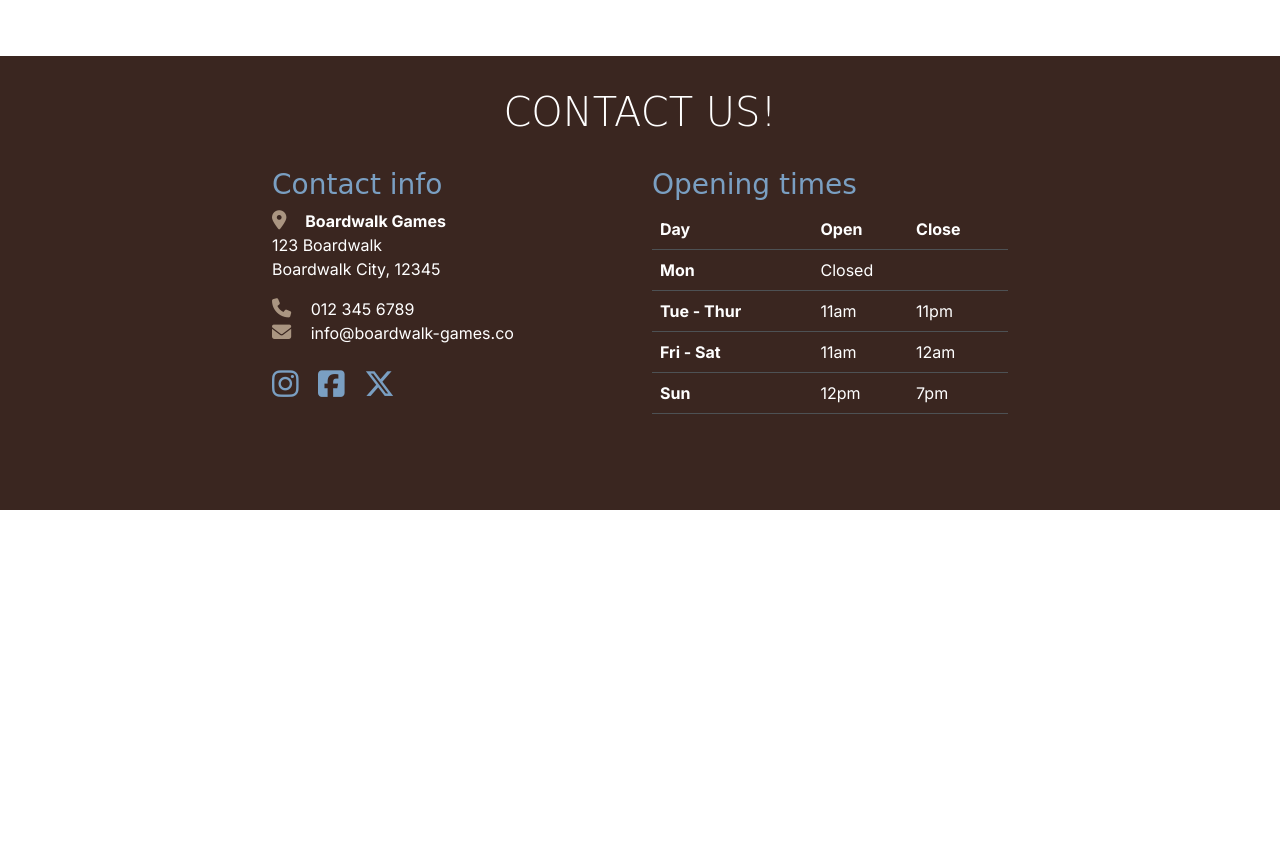
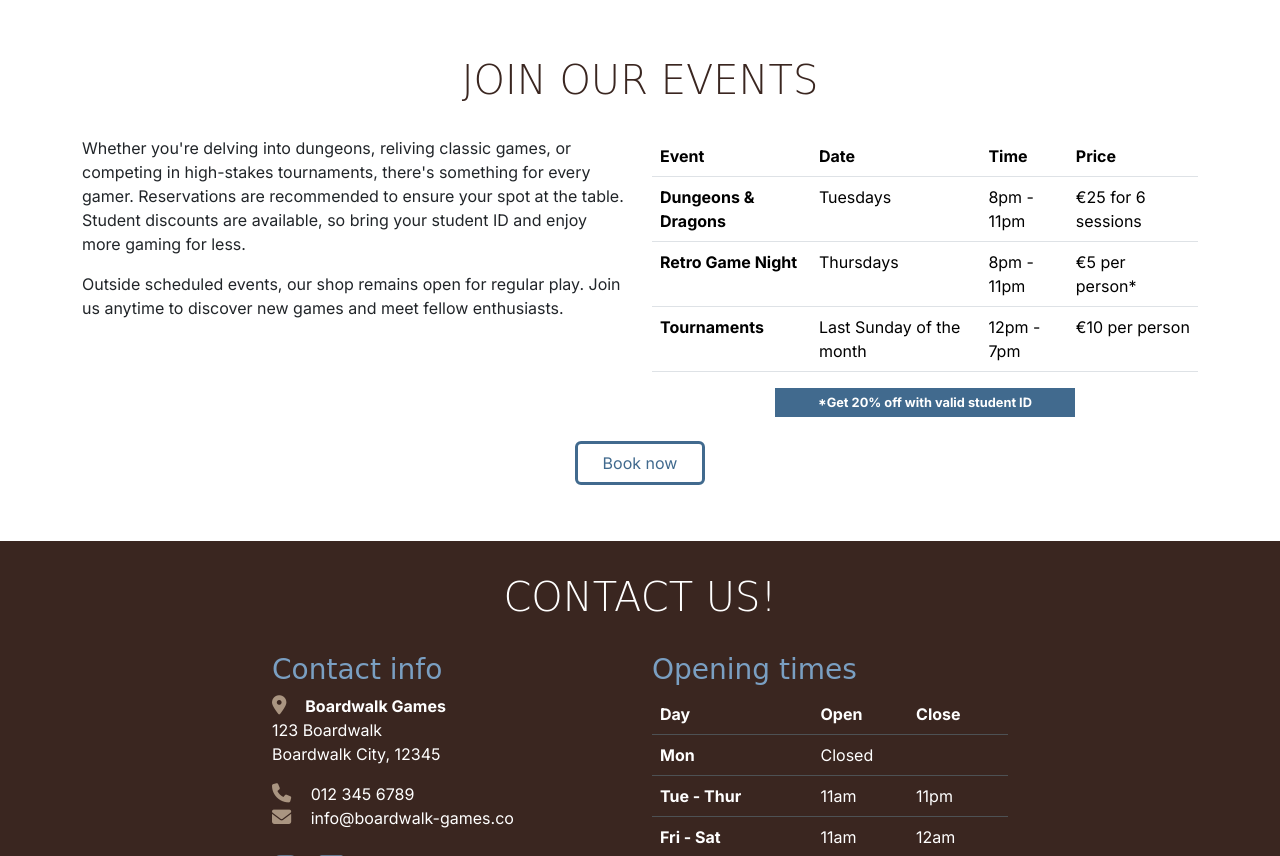
Before and after one commit to llama2409/boardwalk-games, a plain HTML site: page index.html in a window 1280 px wide. Shown: the part 1120-1976 px from the top of the page. Before the commit the page ends 1630 px from the top, so only its background shows below. Drawn offline with nearby package versions, Linux system fonts and the light colour scheme; a web font is replaced by a local one.

Commit message:
Add and style the Join our Events section

```diff
--- a/assets/css/style.css
+++ b/assets/css/style.css
@@ -95,6 +95,23 @@ h2 {
     margin-bottom: 1.5rem;
 }
 
+/* Events */#
+
+#events .table{
+    font-size: 0.7rem;
+}
+
+.student-discount {
+    background-color: var(--highlight-color);
+    font-weight: bold;
+    color: white;
+    display: block;
+    max-width: 300px;
+    margin: auto;
+    padding: 5px 10px;
+    font-size: 0.8rem;
+}
+
 /* Game library cards */
 
 #new-games .card,
--- a/index.html
+++ b/index.html
@@ -184,7 +184,6 @@
       </div>
     </header>
 
-    <!-- main element to hold all key sections of the home page. It is not part of the grid structure -->
     <main>
         <!-- Services section -->
         <section id="services" class="container section">
@@ -194,11 +193,8 @@
                 </div>
                 <div class="col-12 col-md-6 col-xl-3">
                     <div class="card">
-              <img
-                src="assets/images/services-1.webp"
-                class="card-img-top"
-                alt="Boardwalk games cafe table by a window, stacks of boardgames can be seen on the table"
-              />
+                        <img src="assets/images/services-1.webp" class="card-img-top"
+                            alt="Boardwalk games cafe table by a window, stacks of boardgames can be seen on the table">
                         <div class="card-body">
                             <h3 class="card-title sub-heading-color">Play in our cafe</h3>
                             <p class="card-text">
@@ -214,11 +210,8 @@
                 </div>
                 <div class="col-12 col-md-6 col-xl-3">
                     <div class="card">
-              <img
-                src="assets/images/services-2.webp"
-                class="card-img-top"
-                alt="Board games stacked in bookshelves, a man can be seen browsing the shelves"
-              />
+                        <img src="assets/images/services-2.webp" class="card-img-top"
+                            alt="Board games stacked in bookshelves, a man can be seen browsing the shelves" />
                         <div class="card-body">
                             <!-- bootstrap cards come as h5 by default, changed to h3 to fit project heading hierarchy -->
                             <h3 class="card-title sub-heading-color">Game library</h3>
@@ -235,7 +228,7 @@
                 </div>
                 <div class="col-12 col-md-6 col-xl-3">
                     <div class="card">
-              <img src="assets/images/services-3.webp" class="card-img-top" />
+                        <img src="assets/images/services-3.webp" class="card-img-top">
                         <div class="card-body">
                             <h3 class="card-title sub-heading-color">Events</h3>
                             <p class="card-text">
@@ -251,11 +244,8 @@
                 </div>
                 <div class="col-12 col-md-6 col-xl-3">
                     <div class="card">
-              <img
-                src="assets/images/services-4.webp"
-                class="card-img-top"
-                alt="A kids party being held at Boardwalk Games"
-              />
+                        <img src="assets/images/services-4.webp" class="card-img-top"
+                            alt="A kids party being held at Boardwalk Games">
                         <div class="card-body">
                             <h3 class="card-title sub-heading-color">Kids parties</h3>
                             <p class="card-text">
@@ -268,6 +258,59 @@
                             <p class="mb-0">From €7 per child</p>
                         </div>
                     </div>
+                </div>
+            </div>
+        </section>
+        <section id="events" class="container section">
+            <div class="row">
+                <div class="col-12">
+                    <h2 class="display-6 text-center">Join our events</h2>
+                </div>
+
+                <div class="col-12 col-xl-6">
+                    <p>Whether you're delving into dungeons, reliving classic games, or competing in high-stakes
+                        tournaments, there's something for every gamer. Reservations are recommended to ensure your spot
+                        at the table. Student discounts are available, so bring your student ID and enjoy more gaming
+                        for less.</p>
+                    <p>Outside scheduled events, our shop remains open for regular play. Join us anytime to discover new
+                        games and meet fellow enthusiasts.</p>
+                </div>
+                <div class="col-12 col-xl-6">
+                    <table class="table table-hover">
+                        <thead>
+                            <tr>
+                                <th scope="col">Event</th>
+                                <th scope="col">Date</th>
+                                <th scope="col">Time</th>
+                                <th scope="col">Price</th>
+                            </tr>
+
+                        </thead>
+                        <tbody>
+                            <tr>
+                                <th scope="row">Dungeons & Dragons</th>
+                                <td>Tuesdays</td>
+                                <td>8pm - 11pm</td>
+                                <td>€25 for 6 sessions</td>
+                            </tr>
+                            <tr>
+                                <th scope="row">Retro Game Night</th>
+                                <td>Thursdays</td>
+                                <td>8pm - 11pm</td>
+                                <td>€5 per person*</td>
+                            </tr>
+                            <tr>
+                                <th scope="row">Tournaments</th>
+                                <td>Last Sunday of the month</td>
+                                <td>12pm - 7pm</td>
+                                <td>€10 per person</td>
+                            </tr>
+                        </tbody>
+                    </table>
+                    <p class="student-discount text-center">*Get 20% off with valid student ID</p>
+                </div>
+                <div class="col-12 text-center">
+                    <a href="booking.html" class="btn custom-button-outline my-4">Book now</a>
                 </div>
             </div>
         </section>
```
Lines whose indentation alone changed are shown as unchanged.
